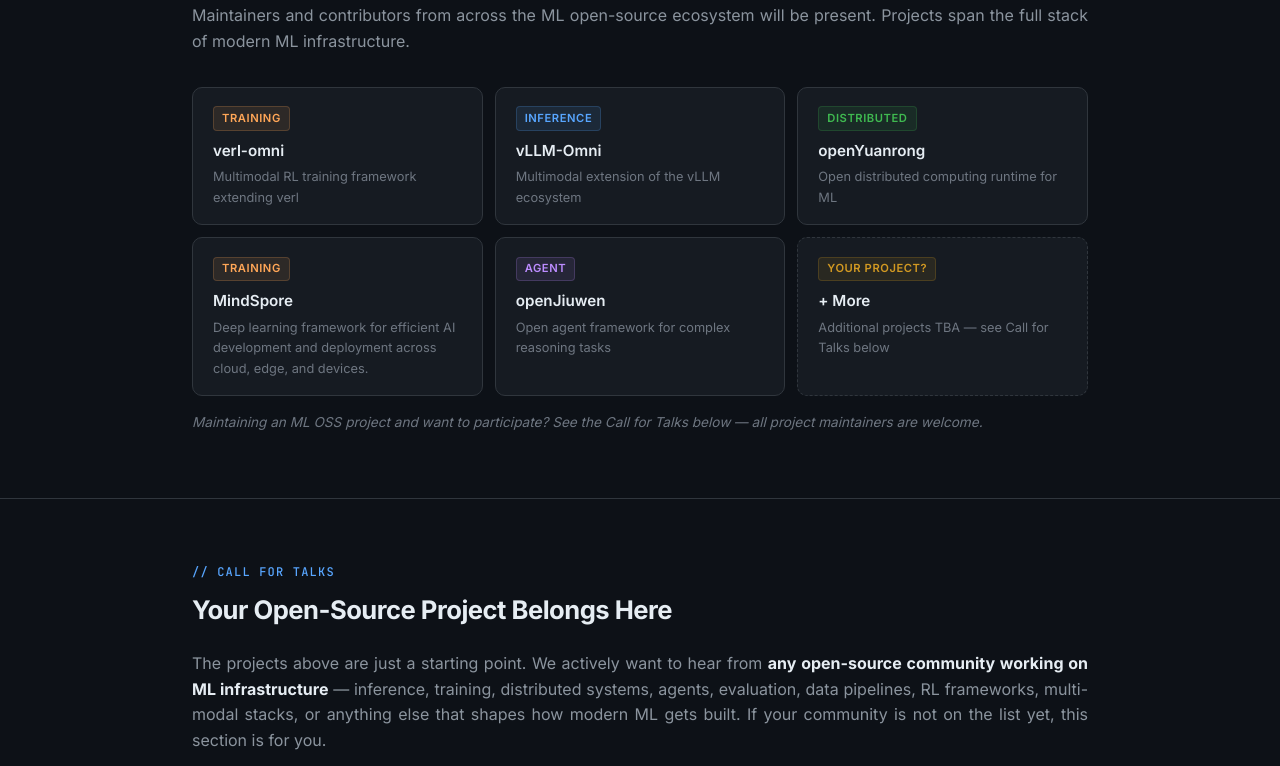
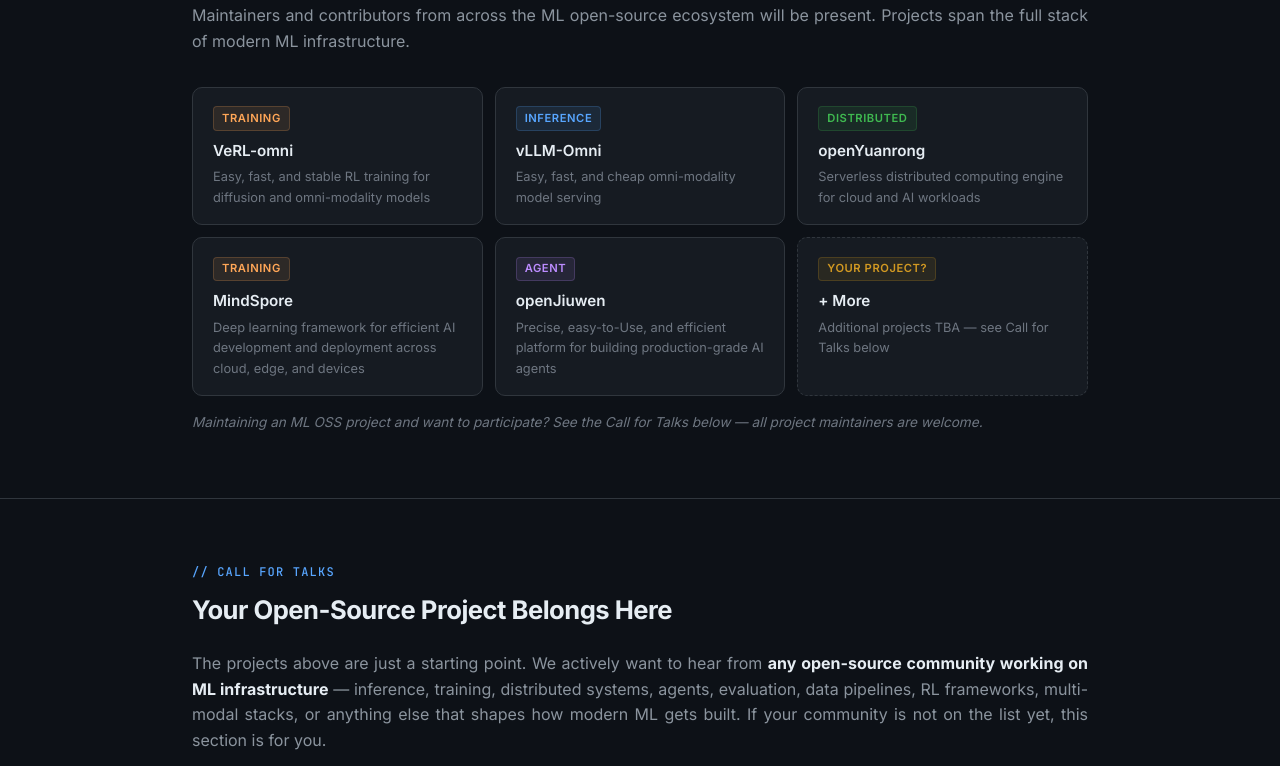
Before and after one commit to Ginger66/icml-social-2026-bridgingOSS, a plain HTML site: page index.html in a window 1280 px wide. Shown: the part 1666-2432 px from the top of the page. Drawn offline with Linux system fonts and the light colour scheme.

Commit message:
Update index.html

```diff
--- a/index.html
+++ b/index.html
@@ -747,33 +747,32 @@
   <div class="projects-grid">
     <a class="project-card" href="https://github.com/verl-project/verl-omni" target="_blank" rel="noopener">
       <div class="project-tag tag-training">Training</div>
-      <div class="project-name">verl-omni</div>
-      <div class="project-desc">Multimodal RL training framework extending verl</div>
+      <div class="project-name">VeRL-omni</div>
+      <div class="project-desc">Easy, fast, and stable RL training for diffusion and omni-modality models</div>
     </a>
 
     <a class="project-card" href="https://github.com/vllm-project/vllm-omni" target="_blank" rel="noopener">
       <div class="project-tag tag-inference">Inference</div>
       <div class="project-name">vLLM-Omni</div>
-      <div class="project-desc">Multimodal extension of the vLLM ecosystem</div>
+      <div class="project-desc">Easy, fast, and cheap omni-modality model serving</div>
     </a>
-
 
     <a class="project-card" href="https://www.openeuler.org/en/projects/yuanrong/" target="_blank" rel="noopener">
       <div class="project-tag tag-compute">Distributed</div>
       <div class="project-name">openYuanrong</div>
-      <div class="project-desc">Open distributed computing runtime for ML</div>
+      <div class="project-desc">Serverless distributed computing engine for cloud and AI workloads</div>
     </a>
 
     <a class="project-card" href="https://github.com/mindspore-ai/mindspore" target="_blank" rel="noopener">
       <div class="project-tag tag-training">Training</div>
       <div class="project-name">MindSpore</div>
-      <div class="project-desc">Deep learning framework for efficient AI development and deployment across cloud, edge, and devices.</div>
+      <div class="project-desc">Deep learning framework for efficient AI development and deployment across cloud, edge, and devices</div>
     </a>
 
     <a class="project-card" href="https://openjiuwen.com/en/" target="_blank" rel="noopener">
       <div class="project-tag tag-agent">Agent</div>
       <div class="project-name">openJiuwen</div>
-      <div class="project-desc">Open agent framework for complex reasoning tasks</div>
+      <div class="project-desc">Precise, easy-to-Use, and efficient platform for building production-grade AI agents</div>
     </a>
 
     <div class="project-card" style="border-style: dashed; cursor: default;">
@@ -869,7 +868,7 @@
     <div class="organizer-info">
       <h3>Dr. Yongxiang Huang</h3>
       <div class="org">Research Scientist · Huawei</div>
-      <p>Core contributor to <strong>verl-omni</strong> and <strong>vLLM-Omni</strong> — multimodal RL training and inference systems for large foundation models.</p>
+      <p>Core contributor to <strong>VeRL-omni</strong> and <strong>vLLM-Omni</strong> — multimodal RL training and inference systems for large foundation models.</p>
       <a class="org-email" href="mailto:huang.yongxiang2@huawei.com">huang.yongxiang2@huawei.com</a>
     </div>
   </div>
```
